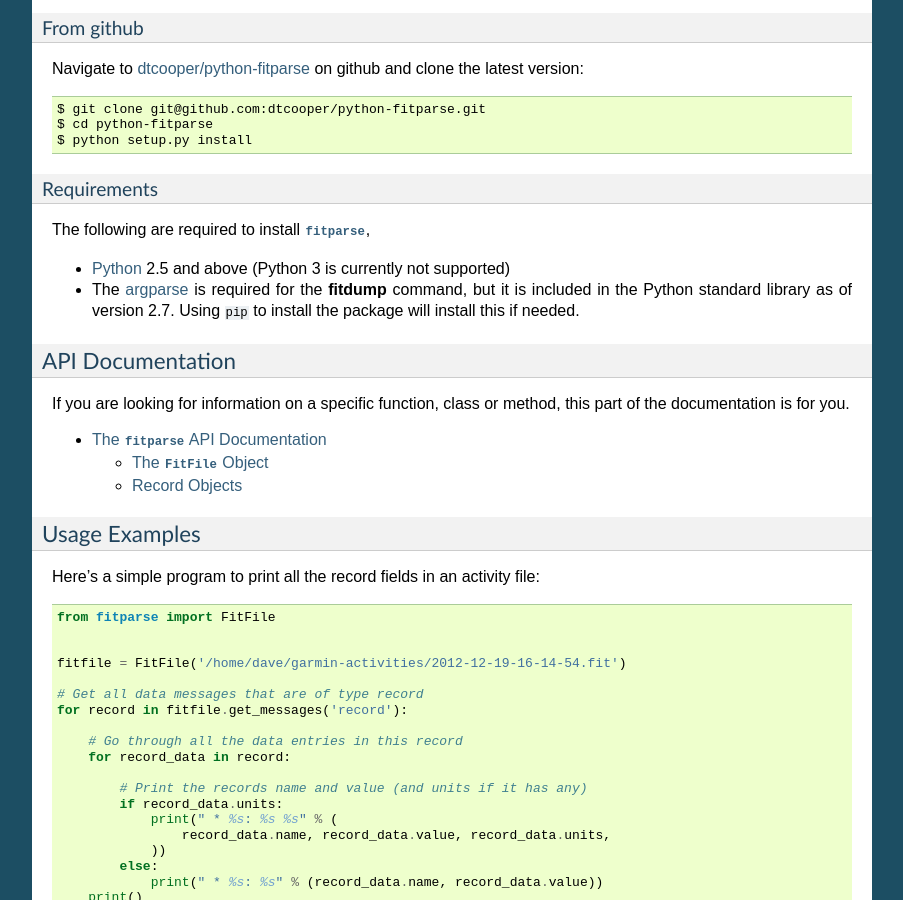
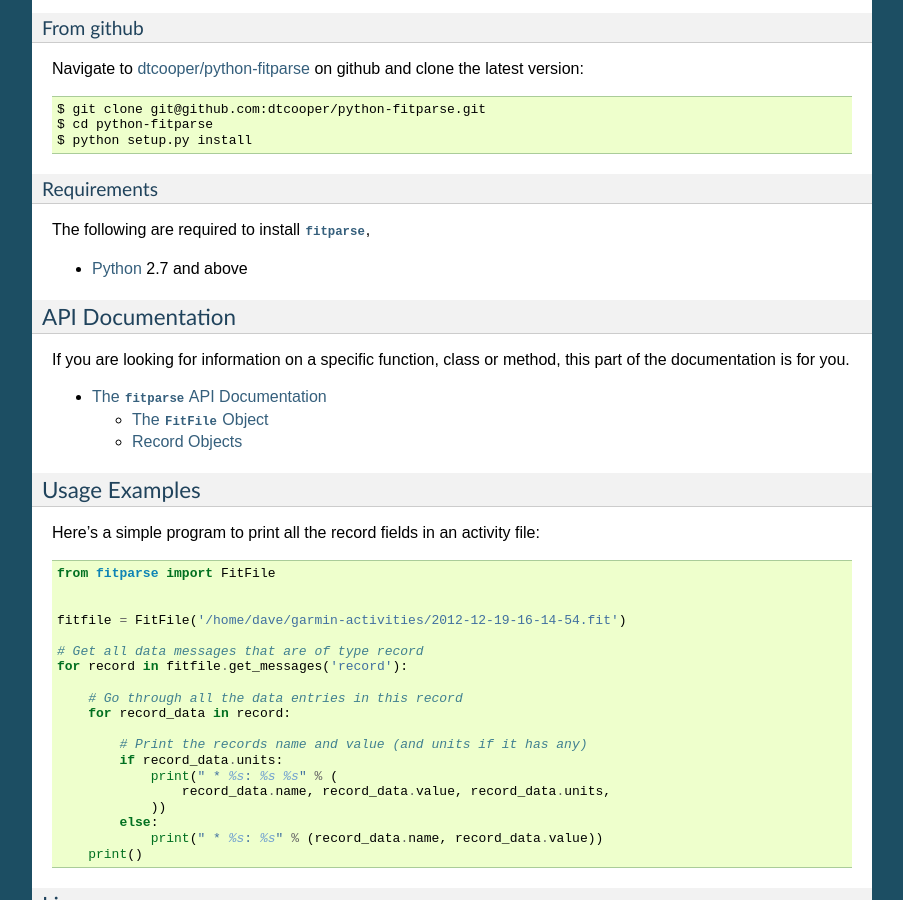
Before and after one commit to dtcooper/python-fitparse, a Sphinx documentation site: the page built from docs/index.rst, in a window 1280 px wide and 900 px high, scrolled down 617 px. Shown: the whole window, without its empty margins (198-1101 px from the left). Built offline with Sphinx 7.4.7, drawn with Linux system fonts in a browser that asks for light colours.

Commit message:
Python 3 definitely supported now
Minimum supported version appears to be 2.7, based on .travis.yml

```diff
--- a/docs/index.rst
+++ b/docs/index.rst
@@ -56,13 +56,7 @@
 
 The following are required to install :mod:`fitparse`,
 
-* `Python <http://www.python.org/>`_ 2.5 and above (Python 3 is currently not
-  supported)
-
-* The `argparse <https://code.google.com/p/argparse/>`_ is required for the
-  :command:`fitdump` command, but it is included in the Python standard library
-  as of version 2.7. Using ``pip`` to install the package will install this if
-  needed.
+* `Python <http://www.python.org/>`_ 2.7 and above
 
 
 API Documentation
```
